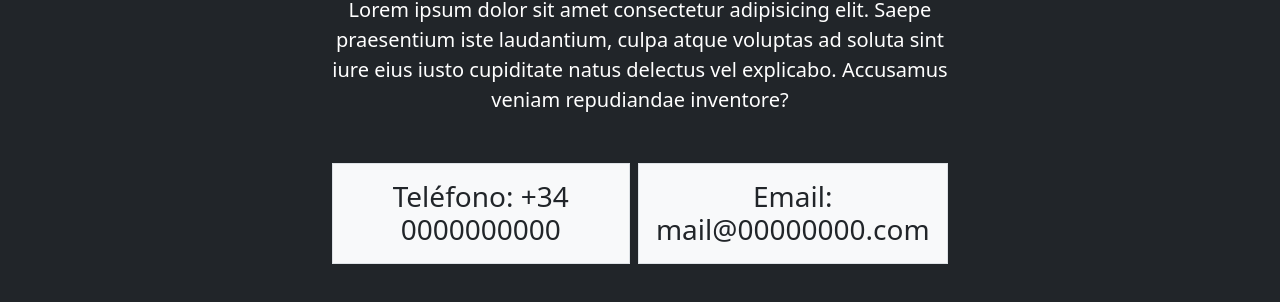
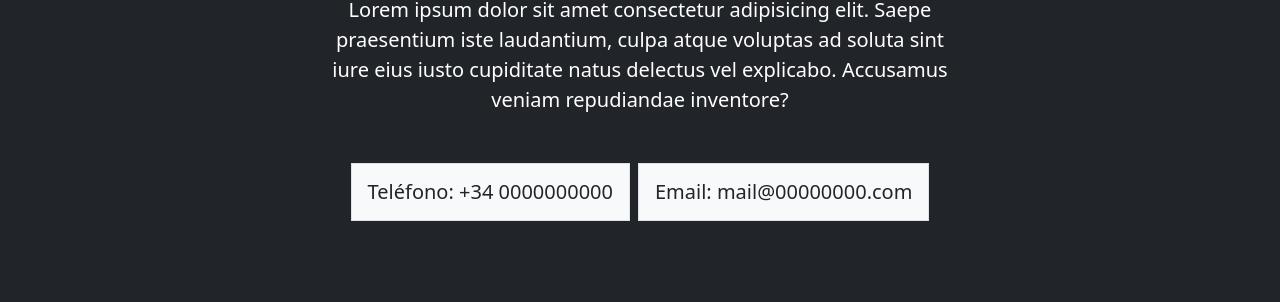
Before and after one commit to giantcoding/juanperezarquitecto.github.io, a plain HTML site: page contacto.html in a window 1280 px wide. Shown: the part 304-606 px from the top of the page. Drawn offline with nearby package versions, Linux system fonts and the light colour scheme.

Commit message:
Update contacto.html

```diff
--- a/contacto.html
+++ b/contacto.html
@@ -57,8 +57,8 @@
         <div class="col-lg-6 mx-auto">
           <p class="lead mb-4">Lorem ipsum dolor sit amet consectetur adipisicing elit. Saepe praesentium iste laudantium, culpa atque voluptas ad soluta sint iure eius iusto cupiditate natus delectus vel explicabo. Accusamus veniam repudiandae inventore?</p>
           <div class="d-grid gap-2 d-sm-flex justify-content-sm-center py-4">
-            <h3 class ="border p-3 bg-light text-dark">Teléfono: +34 0000000000</h3>
-            <h3 class ="border p-3 bg-light text-dark">Email: mail@00000000.com</h3>
+            <h5 class ="border p-3 bg-light text-dark">Teléfono: +34 0000000000</h5>
+            <h5 class ="border p-3 bg-light text-dark">Email: mail@00000000.com</h5>
 
           </div>
         </div>
```
